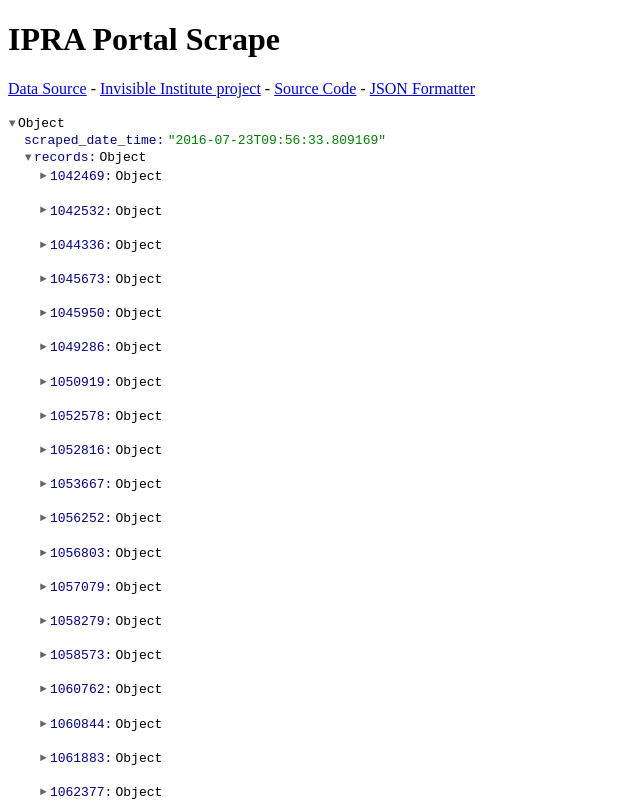
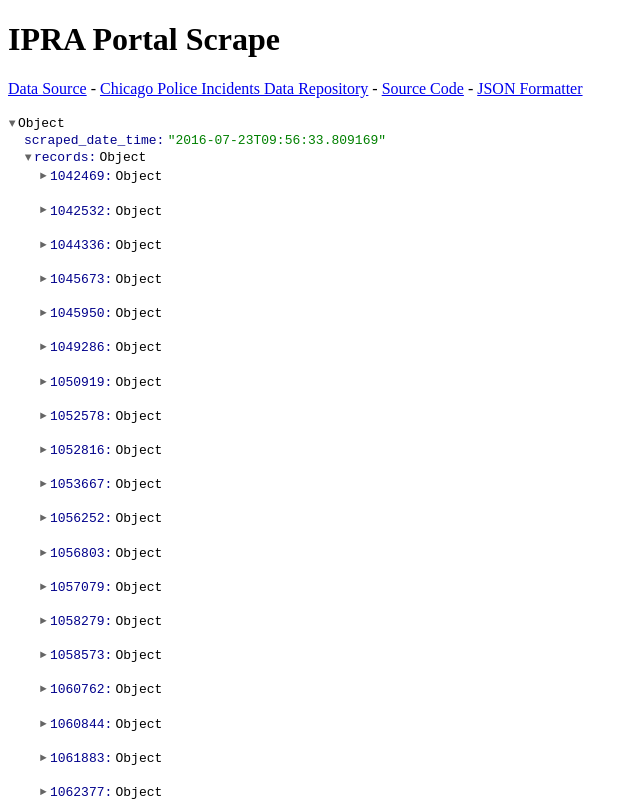
Before and after one commit to jayqi/ipra-portal-scraper, a plain HTML site: page index.html in a window 1280 px wide. Shown: the top 803 px of the page, without its empty margins (0-640 px from the left). Drawn offline with nearby package versions, Linux system fonts and the light colour scheme.

Commit message:
Updated web viewer with new chigago-police-data link

```diff
--- a/index.html
+++ b/index.html
@@ -7,7 +7,7 @@
   <body>
     <h1>IPRA Portal Scrape</h1>
     <p><a href="http://portal.iprachicago.org/">Data Source</a> -
-        <a href="https://github.com/invinst/shootings-data">Invisible Institute project</a> -
+        <a href="https://github.com/invinst/chicago-police-data">Chicago Police Incidents Data Repository</a> -
         <a href="https://github.com/jayqi/ipra-portal-scraper">Source Code</a> -
         <a href="https://github.com/mohsen1/json-formatter-js">JSON Formatter</a>
     </p>
```
